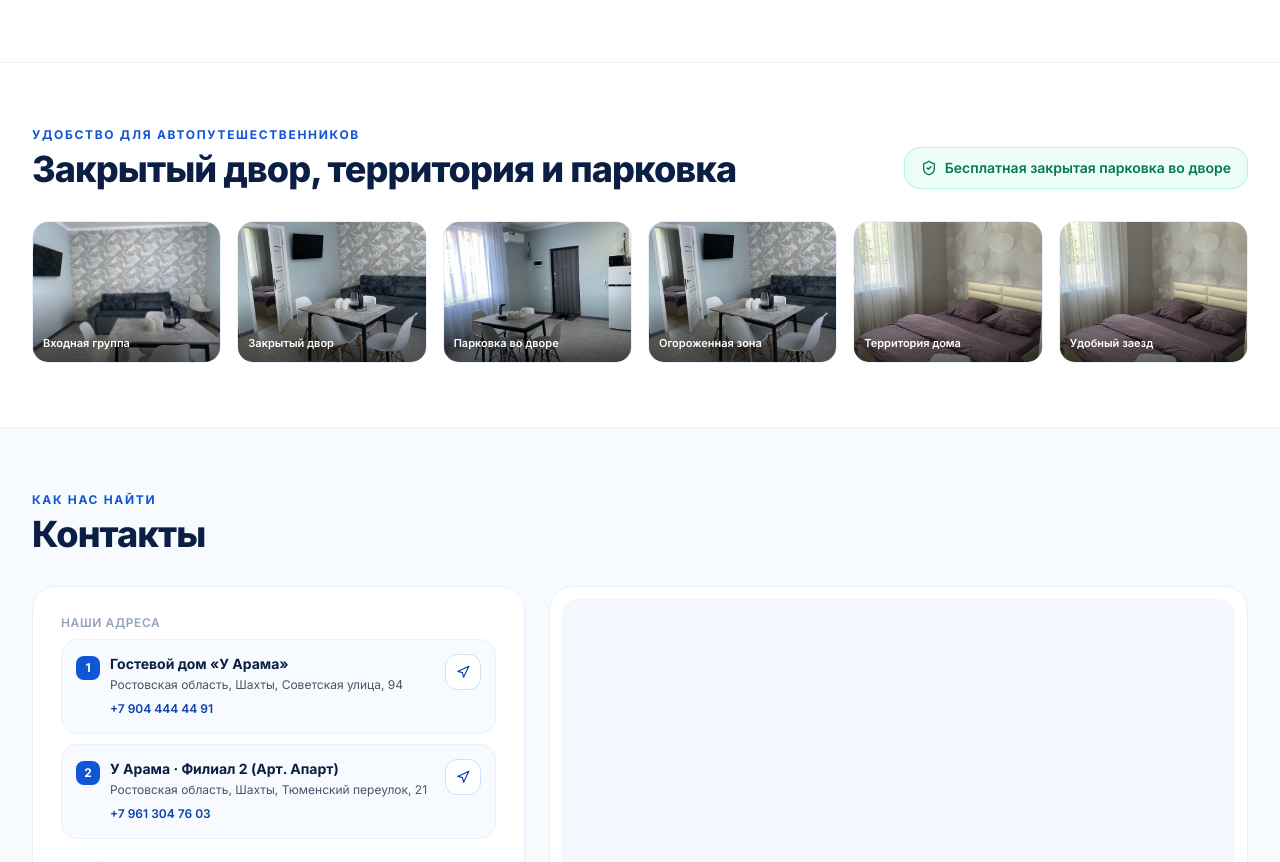
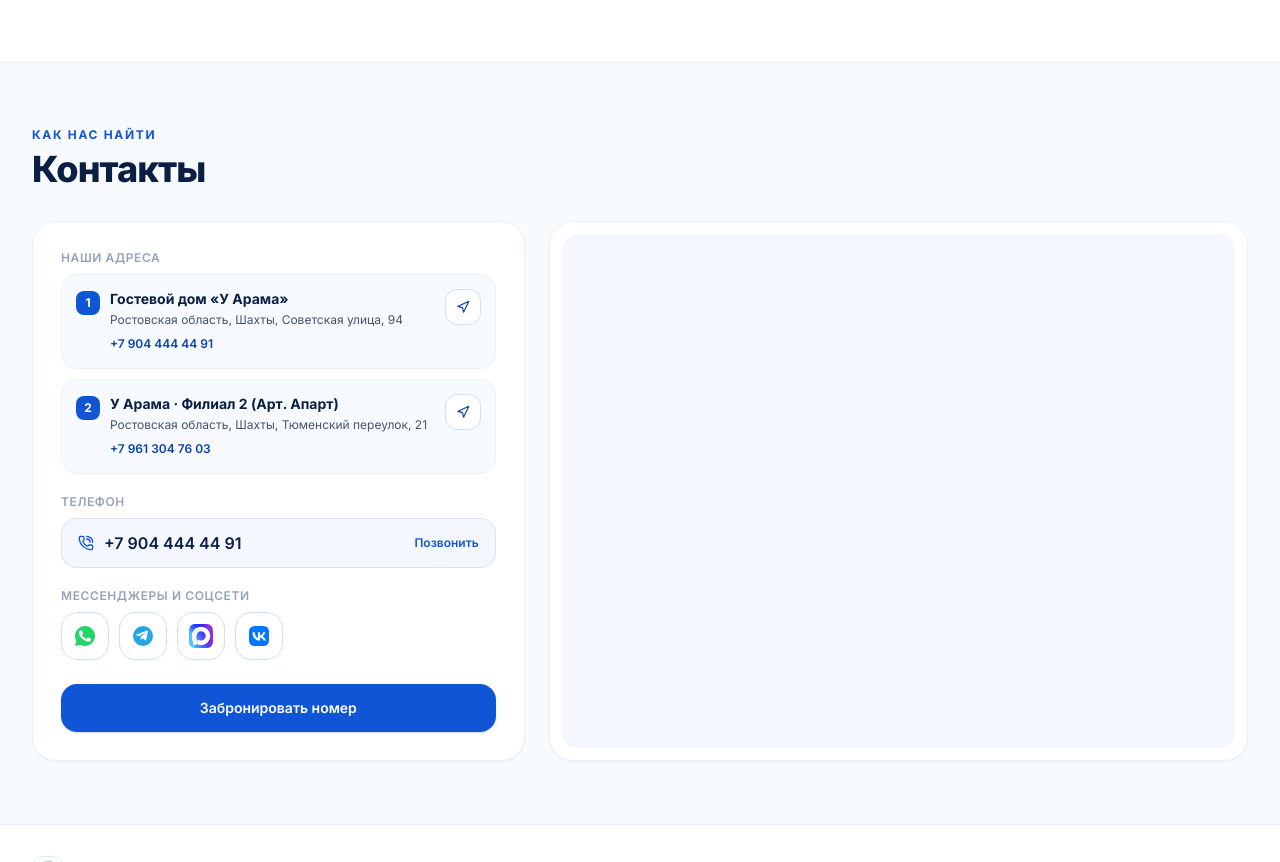
Before and after one commit to orinmaksim348-cloud/u-arama-hotel, a plain HTML site: page index.html in a window 1280 px wide. Shown: the part 2509-3371 px from the top of the page. Drawn offline with nearby package versions, Linux system fonts and the light colour scheme.

Commit message:
Remove courtyard and parking block as requested

```diff
--- a/index.html
+++ b/index.html
@@ -1055,62 +1055,6 @@
 
         <!-- Карточки рендерятся из массива ROOMS с реальными фото и слайдерами -->
         <div id="rooms-grid" class="grid grid-cols-1 md:grid-cols-2 lg:grid-cols-3 gap-5 sm:gap-6"></div>
-      </div>
-    </section>
-
-    <!-- БЛОК: ТЕРРИТОРИЯ, ЗАКРЫТЫЙ ДВОР И ПАРКОВКА -->
-    <section class="py-10 sm:py-16 bg-white dark:bg-[#0B1220] border-t border-brand-100 dark:border-slate-800/80">
-      <div class="max-w-7xl mx-auto px-4 sm:px-6 lg:px-8">
-        <div class="reveal mb-6 sm:mb-8 flex flex-col md:flex-row md:items-end justify-between gap-4">
-          <div>
-            <p class="text-xs font-bold uppercase tracking-[0.14em] text-brand-600 dark:text-brand-400 mb-1.5">Удобство для автопутешественников</p>
-            <h2 class="text-2xl sm:text-3xl md:text-4xl font-extrabold text-brand-900 dark:text-white tracking-tight">Закрытый двор, территория и парковка</h2>
-          </div>
-          <div class="inline-flex items-center gap-2 text-xs sm:text-sm font-semibold text-emerald-700 dark:text-emerald-400 bg-emerald-50 dark:bg-emerald-950/40 px-4 py-2.5 rounded-2xl border border-emerald-200/80 dark:border-emerald-800/60 self-start md:self-auto">
-            <i data-lucide="shield-check" class="w-4 h-4 shrink-0"></i>
-            <span>Бесплатная закрытая парковка во дворе</span>
-          </div>
-        </div>
-
-        <!-- Сетка живых фото двора, фасада и территории -->
-        <div class="grid grid-cols-2 sm:grid-cols-3 lg:grid-cols-6 gap-3 sm:gap-4">
-          <div class="group relative rounded-2xl overflow-hidden aspect-[4/3] bg-brand-50 dark:bg-slate-800 border border-brand-100 dark:border-slate-700/80 shadow-xs">
-            <img src="images/facade/1.jpg" alt="Фасад гостевого дома У Арама" class="w-full h-full object-cover transition-transform duration-500 group-hover:scale-105" loading="lazy" />
-            <div class="absolute inset-0 bg-gradient-to-t from-black/60 via-transparent to-transparent flex items-end p-2.5">
-              <span class="text-[11px] font-semibold text-white drop-shadow">Входная группа</span>
-            </div>
-          </div>
-          <div class="group relative rounded-2xl overflow-hidden aspect-[4/3] bg-brand-50 dark:bg-slate-800 border border-brand-100 dark:border-slate-700/80 shadow-xs">
-            <img src="images/facade/2.jpg" alt="Закрытый двор и территория" class="w-full h-full object-cover transition-transform duration-500 group-hover:scale-105" loading="lazy" />
-            <div class="absolute inset-0 bg-gradient-to-t from-black/60 via-transparent to-transparent flex items-end p-2.5">
-              <span class="text-[11px] font-semibold text-white drop-shadow">Закрытый двор</span>
-            </div>
-          </div>
-          <div class="group relative rounded-2xl overflow-hidden aspect-[4/3] bg-brand-50 dark:bg-slate-800 border border-brand-100 dark:border-slate-700/80 shadow-xs">
-            <img src="images/facade/3.jpg" alt="Парковочные места для гостей" class="w-full h-full object-cover transition-transform duration-500 group-hover:scale-105" loading="lazy" />
-            <div class="absolute inset-0 bg-gradient-to-t from-black/60 via-transparent to-transparent flex items-end p-2.5">
-              <span class="text-[11px] font-semibold text-white drop-shadow">Парковка во дворе</span>
-            </div>
-          </div>
-          <div class="group relative rounded-2xl overflow-hidden aspect-[4/3] bg-brand-50 dark:bg-slate-800 border border-brand-100 dark:border-slate-700/80 shadow-xs">
-            <img src="images/facade/4.jpg" alt="Территория комплекса апартаментов" class="w-full h-full object-cover transition-transform duration-500 group-hover:scale-105" loading="lazy" />
-            <div class="absolute inset-0 bg-gradient-to-t from-black/60 via-transparent to-transparent flex items-end p-2.5">
-              <span class="text-[11px] font-semibold text-white drop-shadow">Огороженная зона</span>
-            </div>
-          </div>
-          <div class="group relative rounded-2xl overflow-hidden aspect-[4/3] bg-brand-50 dark:bg-slate-800 border border-brand-100 dark:border-slate-700/80 shadow-xs">
-            <img src="images/facade/5.jpg" alt="Вид на гостевой дом" class="w-full h-full object-cover transition-transform duration-500 group-hover:scale-105" loading="lazy" />
-            <div class="absolute inset-0 bg-gradient-to-t from-black/60 via-transparent to-transparent flex items-end p-2.5">
-              <span class="text-[11px] font-semibold text-white drop-shadow">Территория дома</span>
-            </div>
-          </div>
-          <div class="group relative rounded-2xl overflow-hidden aspect-[4/3] bg-brand-50 dark:bg-slate-800 border border-brand-100 dark:border-slate-700/80 shadow-xs">
-            <img src="images/facade/6.jpg" alt="Безопасный заезд и парковка" class="w-full h-full object-cover transition-transform duration-500 group-hover:scale-105" loading="lazy" />
-            <div class="absolute inset-0 bg-gradient-to-t from-black/60 via-transparent to-transparent flex items-end p-2.5">
-              <span class="text-[11px] font-semibold text-white drop-shadow">Удобный заезд</span>
-            </div>
-          </div>
-        </div>
       </div>
     </section>
 
```
